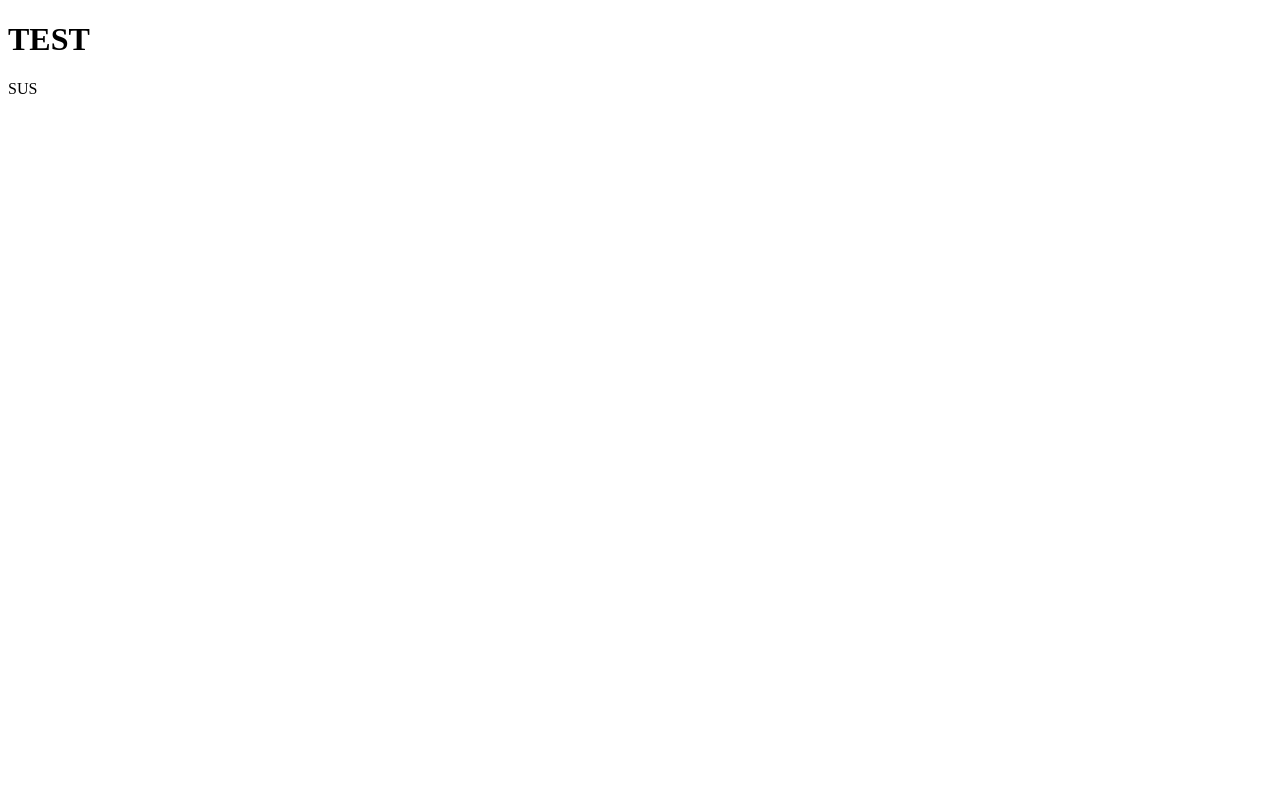
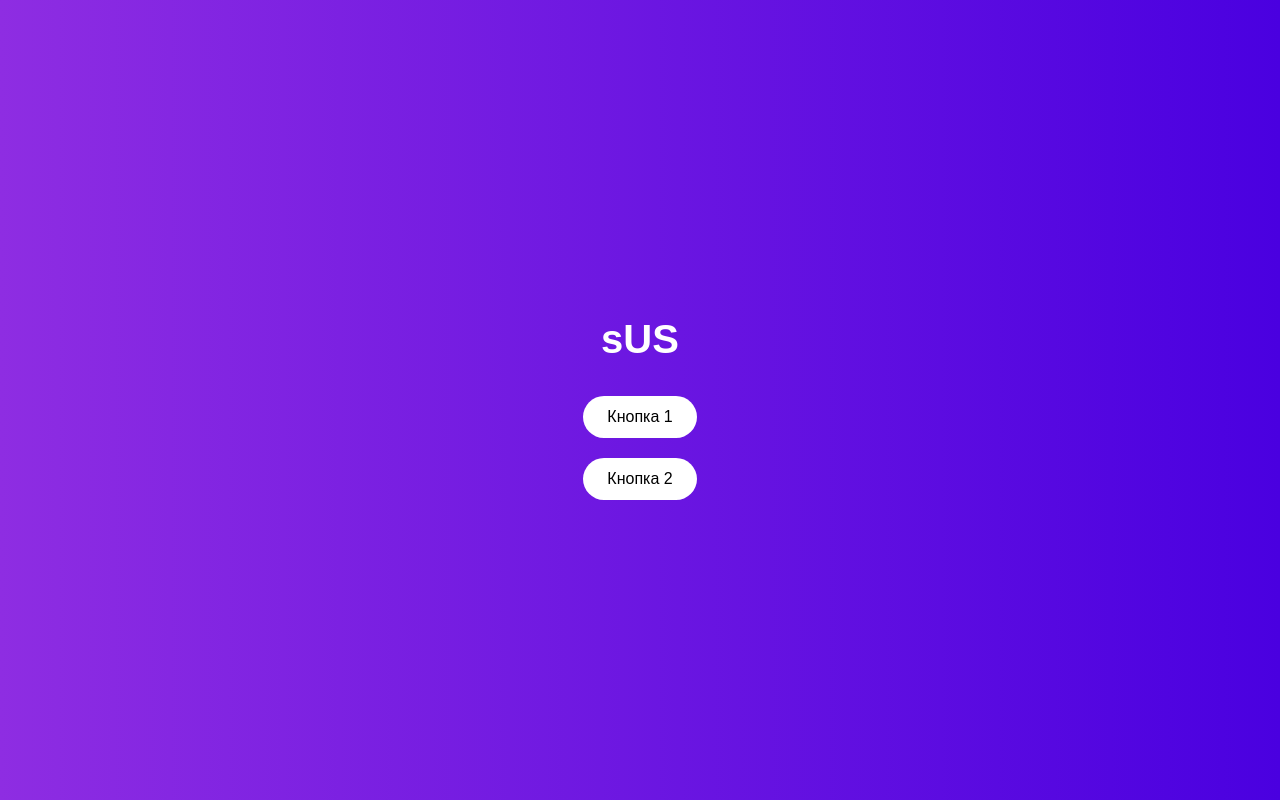
Before and after one commit to loot77/loot77.github.io, a plain HTML site: page index.html in a window 1280 px wide. Drawn offline with Linux system fonts and the light colour scheme.

Commit message:
Основное добавление веб страницы

```diff
--- a/index.html
+++ b/index.html
@@ -1,7 +1,57 @@
 <!DOCTYPE html>
 <html>
+<head>
+  <meta charset="utf-8">
+  <title>Простой интерфейс</title>
+  <style>
+    body {
+      font-family: Arial, sans-serif;
+      text-align: center;
+      background: linear-gradient(to right, #8e2de2, #4a00e0);
+      height: 100vh;
+      margin: 0;
+      color: white;
+      display: flex;
+      justify-content: center;
+      align-items: center;
+      flex-direction: column;
+    }
+
+    h1 {
+      font-size: 40px;
+      margin-bottom: 24px;
+    }
+
+    button {
+      background-color: #ffffff;
+      outline: none;
+      border: none;
+      padding: 12px 24px;
+      border-radius: 24px;
+      cursor: pointer;
+      text-decoration: none;
+      transition: background-color 0.3s;
+      margin: 10px;
+      font-size: 16px;
+    }
+
+    button:hover {
+      background-color: #ededed;
+    }
+
+    a {
+      color: inherit;
+      text-decoration: none;
+    }
+  </style>
+</head>
 <body>
-<h1>TEST</h1>
-<p>SUS</p>
+  <h1>sUS</h1>
+  <a href="https://t.me/amongPC" target="_blank">
+    <button>Кнопка 1</button>
+  </a>
+  <a href="https://t.me/ModAmongbot" target="_blank">
+    <button>Кнопка 2</button>
+  </a>
 </body>
 </html>
```
